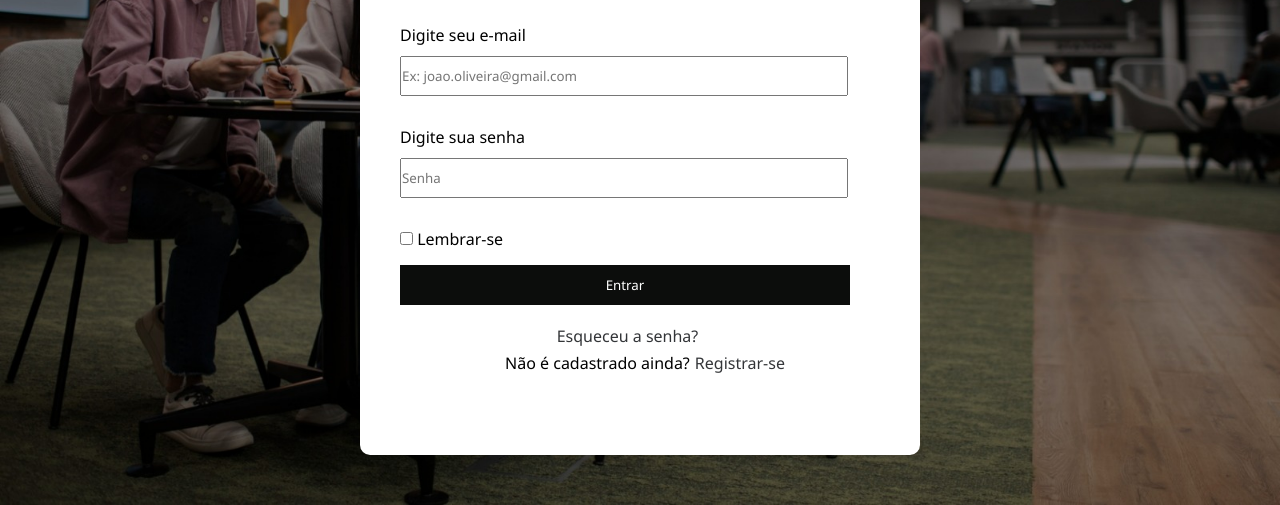
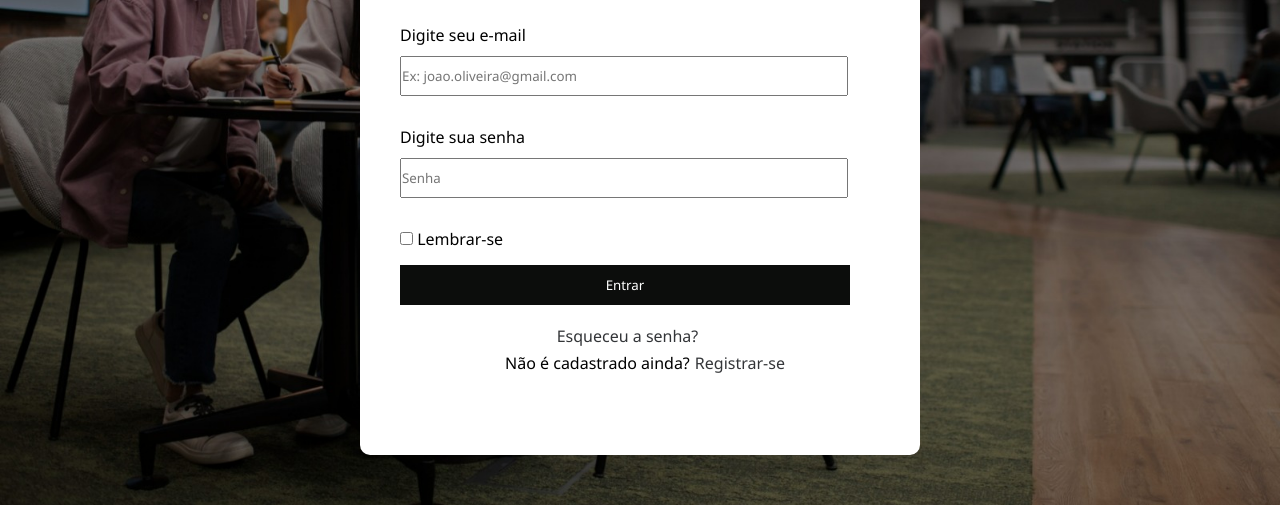
Before and after one commit to LucasCPena/Tcc-Front-end, a website: page src/login.html in a window 1280 px wide. Shown: the part 295-800 px from the top of the page. Drawn offline with Linux system fonts and the light colour scheme.

Commit message:
background change

```diff
--- a/src/styles/about.css
+++ b/src/styles/about.css
@@ -170,6 +170,11 @@ span {
   align-items: center;
 }
 
+.card-img-top{
+  height: 190px !important;
+  width: 250px !important;
+}
+
 .card-text p {
   padding: 5px;
   font-size: 13px;
--- a/src/styles/login.css
+++ b/src/styles/login.css
@@ -17,7 +17,9 @@ img {
 body {
   background-image: url("../Images/login.jpg");
   background-repeat: no-repeat;
-  background-size: 100vw 100vh;
+  background-size: 100% auto;
+  background-size: cover;
+  background-position: 50% 50%;
   display: flex;
   justify-content: center;
   align-items: center;
--- a/src/styles/register.css
+++ b/src/styles/register.css
@@ -8,7 +8,9 @@
 body {
   background-image: url("../Images/login.jpg");
   background-repeat: no-repeat;
-  background-size: 100vw 100vh;
+  background-size: 100% auto;
+  background-size: cover;
+  background-position: 50% 50%;
   display: flex;
   justify-content: center;
   align-items: center;
```
Also changed, not shown: src/about.html (+3 -2 lines), src/Images/Bruno.jpg (added), src/Images/coffee_icon.png (deleted).
